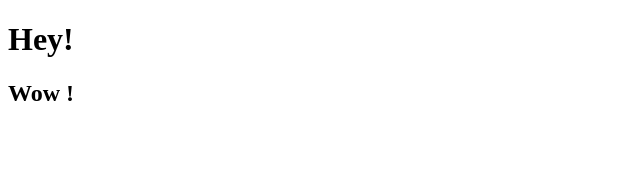
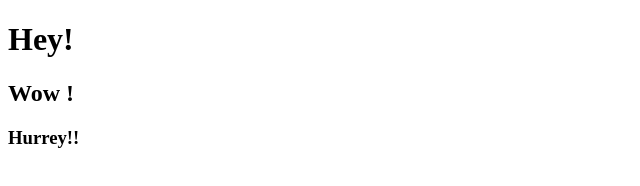
Before and after one commit to Harish-008/Real-Repo, a plain HTML site: page index.html in a window 1280 px wide. Shown: the whole page, without its empty margins (0-640 px from the left). Drawn offline with Linux system fonts and the light colour scheme.

Commit message:
a recent change was made

```diff
--- a/index.html
+++ b/index.html
@@ -8,5 +8,6 @@
 <body>
     <h1>Hey!</h1>
     <h2>Wow !</h2>
+    <h3>Hurrey!!</h3>
 </body>
 </html>
```
